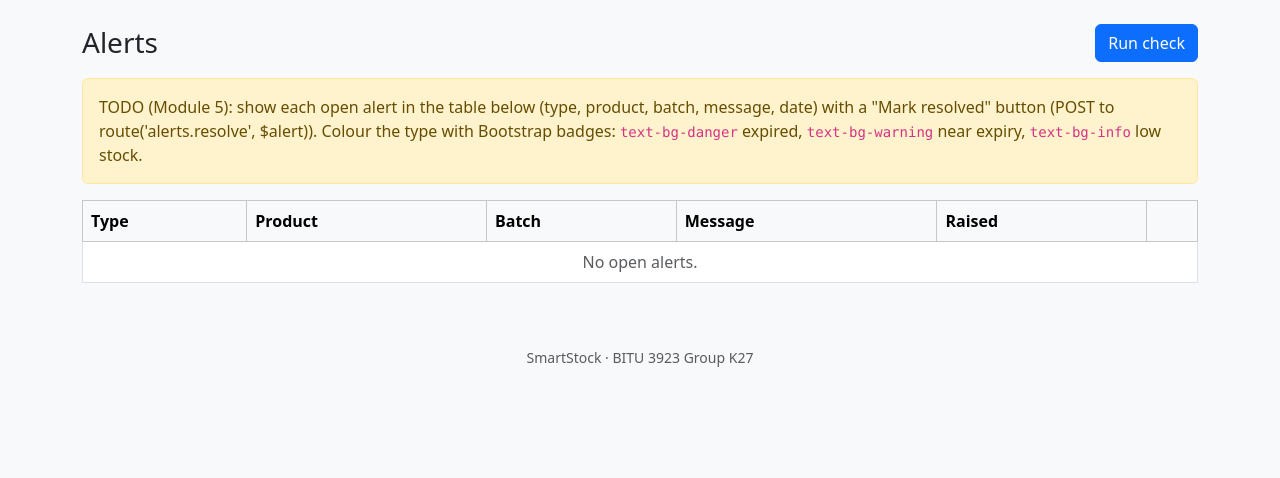
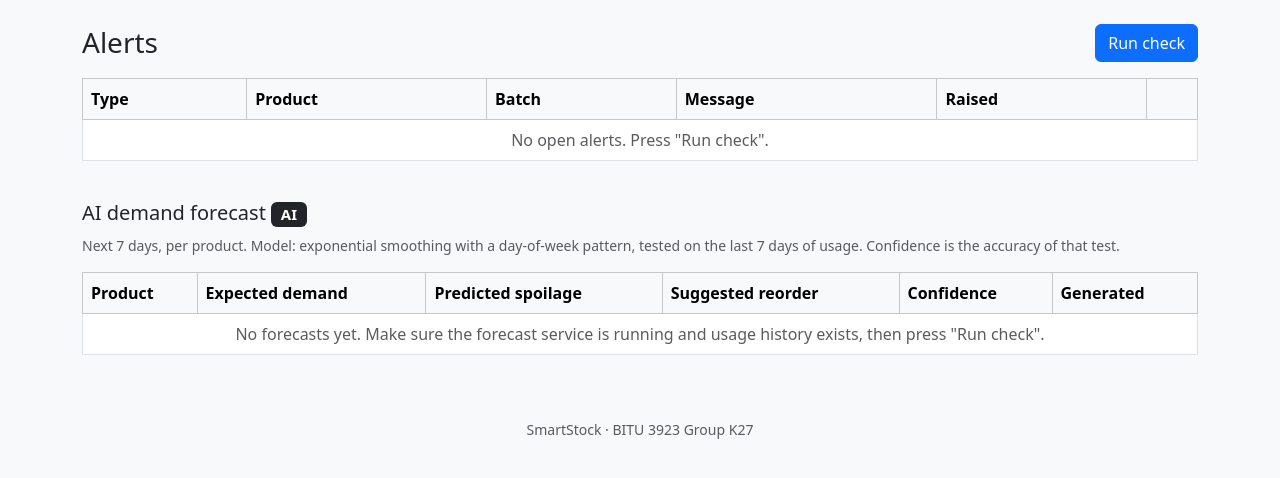
Before and after one commit to Zulhaqq17/SmartStock, a Laravel app: template src/resources/views/alerts/index.blade.php in a window 1280 px wide. Shown: the part 56-534 px from the top of the page. Run offline with Laravel 12, Linux system fonts and the light colour scheme; the template is opened without the code that fills it, so the values that code supplies are empty.

Commit message:
alerts and forecast dashboard

```diff
--- a/src/resources/views/alerts/index.blade.php
+++ b/src/resources/views/alerts/index.blade.php
@@ -3,6 +3,24 @@
 @section('title', 'Alerts')
 
 @section('content')
+@php
+    $badge = [
+        'expired' => 'text-bg-danger',
+        'near_expiry' => 'text-bg-warning',
+        'low_stock' => 'text-bg-info',
+        'predicted_spoilage' => 'text-bg-secondary',
+        'reorder_suggested' => 'text-bg-primary',
+    ];
+    $label = [
+        'expired' => 'Expired',
+        'near_expiry' => 'Near expiry',
+        'low_stock' => 'Low stock',
+        'predicted_spoilage' => 'Predicted spoilage',
+        'reorder_suggested' => 'Reorder suggested',
+    ];
+    $aiTypes = ['predicted_spoilage', 'reorder_suggested'];
+@endphp
+
 <div class="d-flex justify-content-between align-items-center mb-3">
     <h1 class="h3 mb-0">Alerts</h1>
     <form method="POST" action="{{ route('alerts.run') }}">
@@ -11,21 +29,20 @@
     </form>
 </div>
 
-<div class="alert alert-warning">
-    TODO (Module 5): show each open alert in the table below (type, product, batch, message, date) with a
-    "Mark resolved" button (POST to route('alerts.resolve', $alert)). Colour the type with Bootstrap
-    badges: <code>text-bg-danger</code> expired, <code>text-bg-warning</code> near expiry, <code>text-bg-info</code> low stock.
-</div>
-
-<div class="table-responsive">
-    <table class="table table-bordered bg-white">
+<div class="table-responsive mb-4">
+    <table class="table table-bordered bg-white align-middle">
         <thead class="table-light">
             <tr><th>Type</th><th>Product</th><th>Batch</th><th>Message</th><th>Raised</th><th></th></tr>
         </thead>
         <tbody>
             @forelse ($alerts as $alert)
                 <tr>
-                    <td>{{ $alert->alert_type }}</td>
+                    <td>
+                        <span class="badge {{ $badge[$alert->alert_type] ?? 'text-bg-light' }}">{{ $label[$alert->alert_type] ?? $alert->alert_type }}</span>
+                        @if (in_array($alert->alert_type, $aiTypes))
+                            <span class="badge text-bg-dark">AI</span>
+                        @endif
+                    </td>
                     <td>{{ $alert->product->product_name }}</td>
                     <td>{{ $alert->batch->batch_number ?? '-' }}</td>
                     <td>{{ $alert->message }}</td>
@@ -38,7 +55,40 @@
                     </td>
                 </tr>
             @empty
-                <tr><td colspan="6" class="text-center text-muted">No open alerts.</td></tr>
+                <tr><td colspan="6" class="text-center text-muted">No open alerts. Press "Run check".</td></tr>
+            @endforelse
+        </tbody>
+    </table>
+</div>
+
+<h2 class="h5">AI demand forecast <span class="badge text-bg-dark">AI</span></h2>
+<p class="text-muted small">
+    Next 7 days, per product. Model: exponential smoothing with a day-of-week pattern, tested on the last 7 days of usage.
+    Confidence is the accuracy of that test.
+</p>
+
+<div class="table-responsive">
+    <table class="table table-bordered bg-white">
+        <thead class="table-light">
+            <tr>
+                <th>Product</th><th>Expected demand</th><th>Predicted spoilage</th>
+                <th>Suggested reorder</th><th>Confidence</th><th>Generated</th>
+            </tr>
+        </thead>
+        <tbody>
+            @forelse ($forecasts as $f)
+                <tr>
+                    <td>{{ $f->product->product_name }}</td>
+                    <td>{{ $f->predicted_demand_qty }} {{ $f->product->unit_of_measure }}</td>
+                    <td>{{ $f->predicted_spoilage_qty }} {{ $f->product->unit_of_measure }}</td>
+                    <td>{{ $f->recommended_reorder_qty }} {{ $f->product->unit_of_measure }}</td>
+                    <td>{{ $f->confidence_score !== null ? $f->confidence_score.'%' : '-' }}</td>
+                    <td>{{ $f->generated_at->diffForHumans() }}</td>
+                </tr>
+            @empty
+                <tr><td colspan="6" class="text-center text-muted">
+                    No forecasts yet. Make sure the forecast service is running and usage history exists, then press "Run check".
+                </td></tr>
             @endforelse
         </tbody>
     </table>
```
